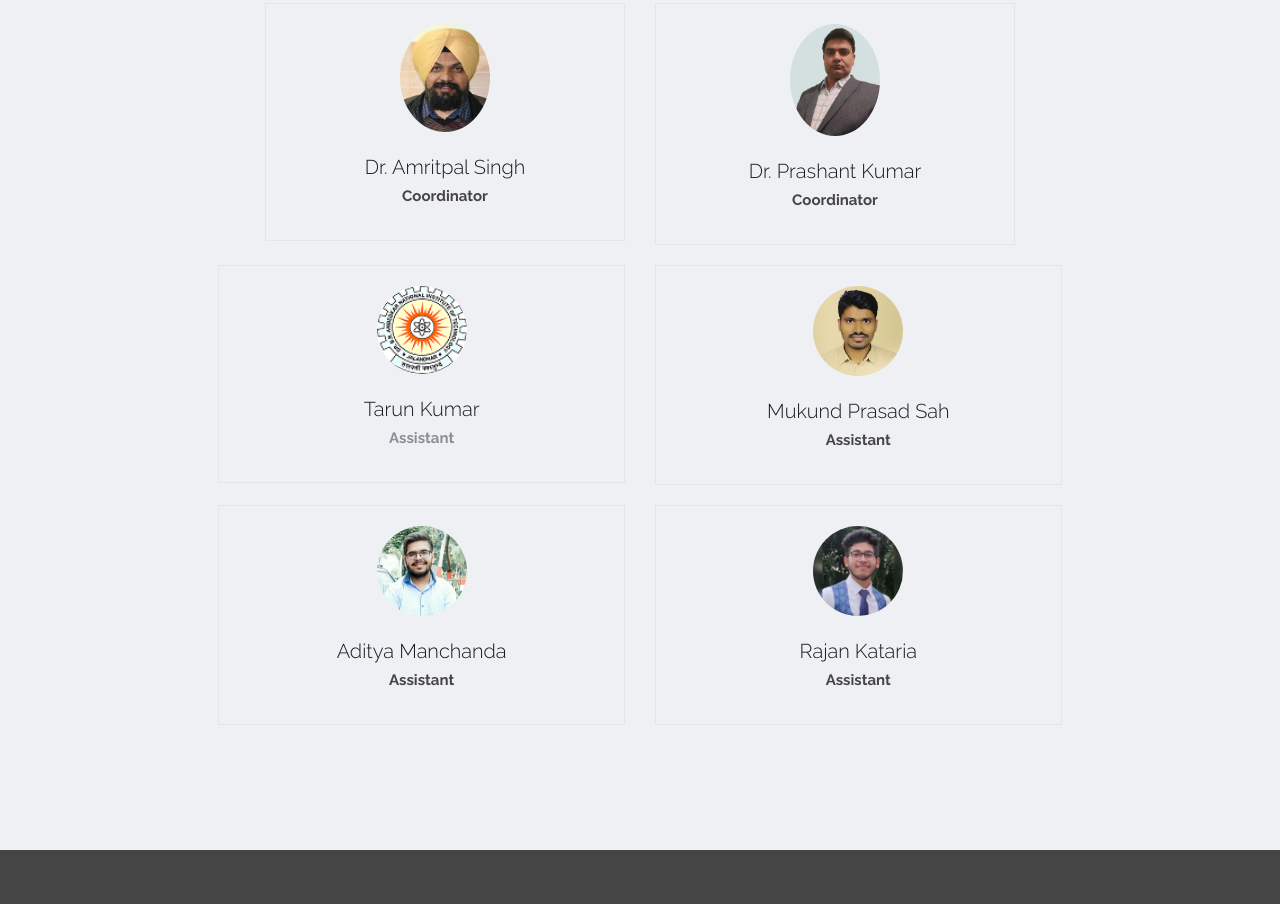
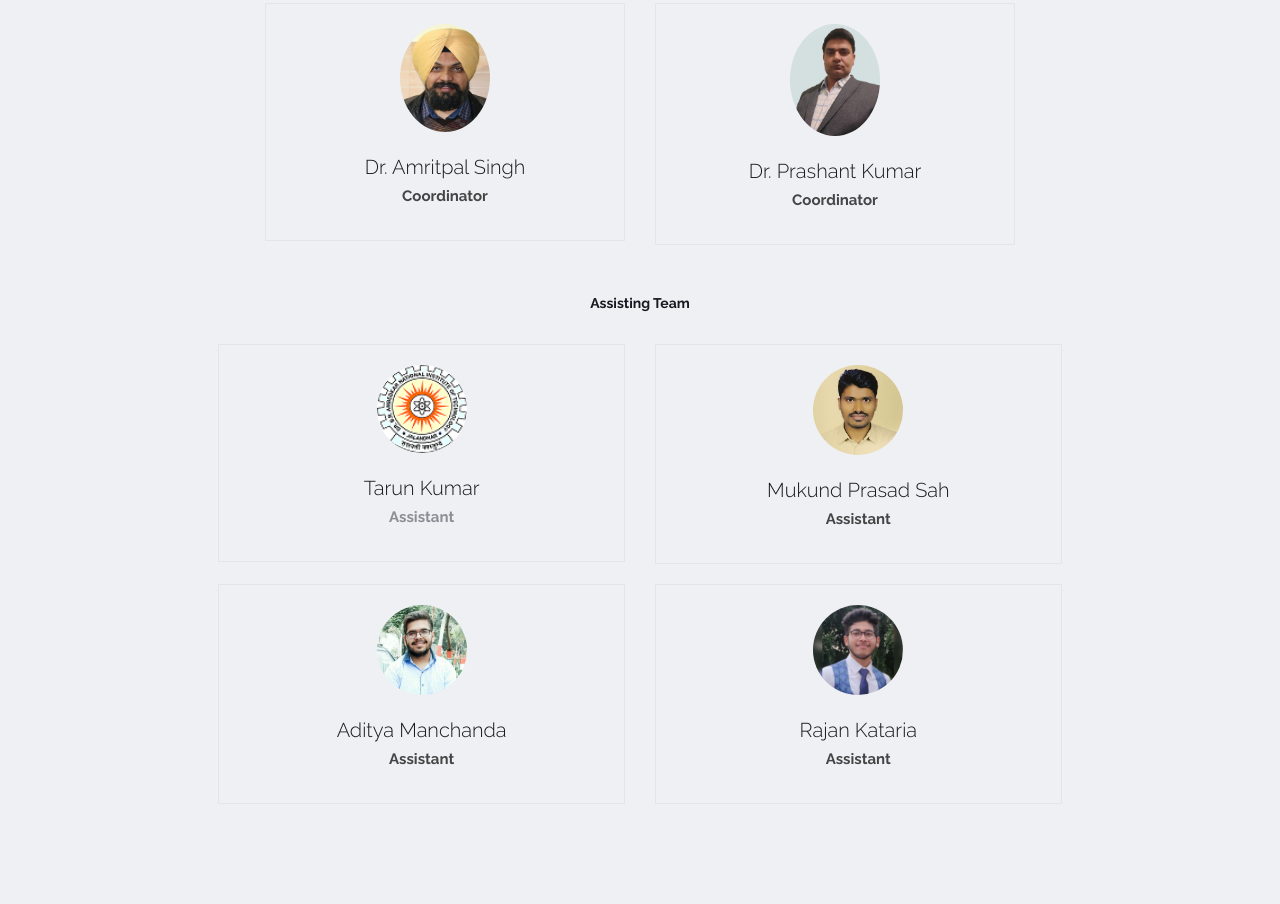
Before and after one commit to dscc-nitj/dscc-nitj.github.io, a website: page teachers.html in a window 1280 px wide. Shown: the part 1718-2622 px from the top of the page. Drawn offline with Linux system fonts and the light colour scheme; files whose address does not match are found by name.

Commit message:
Update teachers.html

```diff
--- a/teachers.html
+++ b/teachers.html
@@ -254,6 +254,12 @@
         </div>
 
         <div class="row">
+        	<div class="col-md-12 text-center probootstrap-animate">
+        		</br><h5><strong>Assisting Team<strong></h5>
+         	</div>
+        </div>
+
+        <div class="row">
             <div class="col-sm-2"></div>
             <!--<a href="https://www.google.com/search?q=tarun+kumar&oq=tarun+kumar" target="_blank">-->
               <div class="col-sm-4">
```
